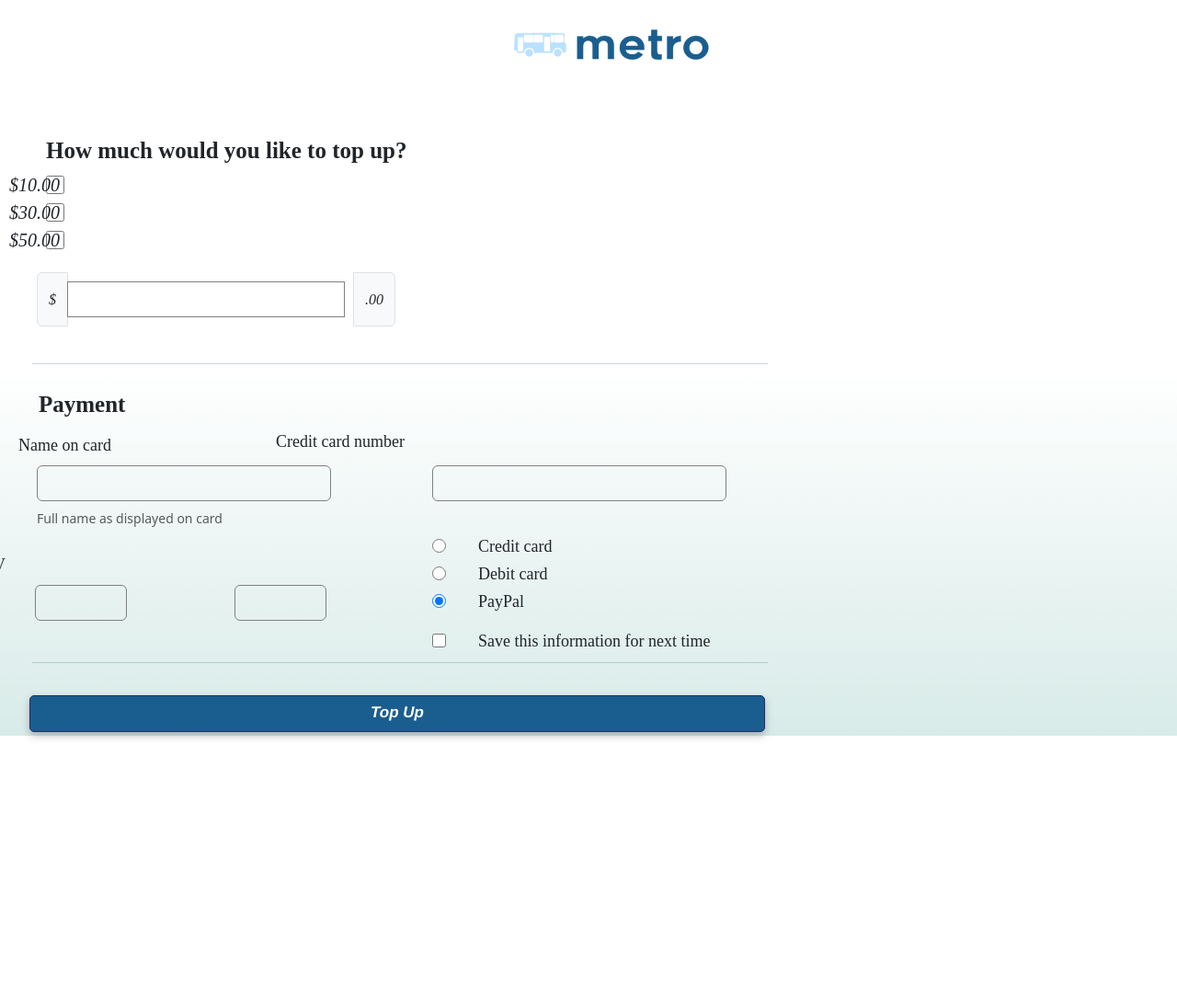
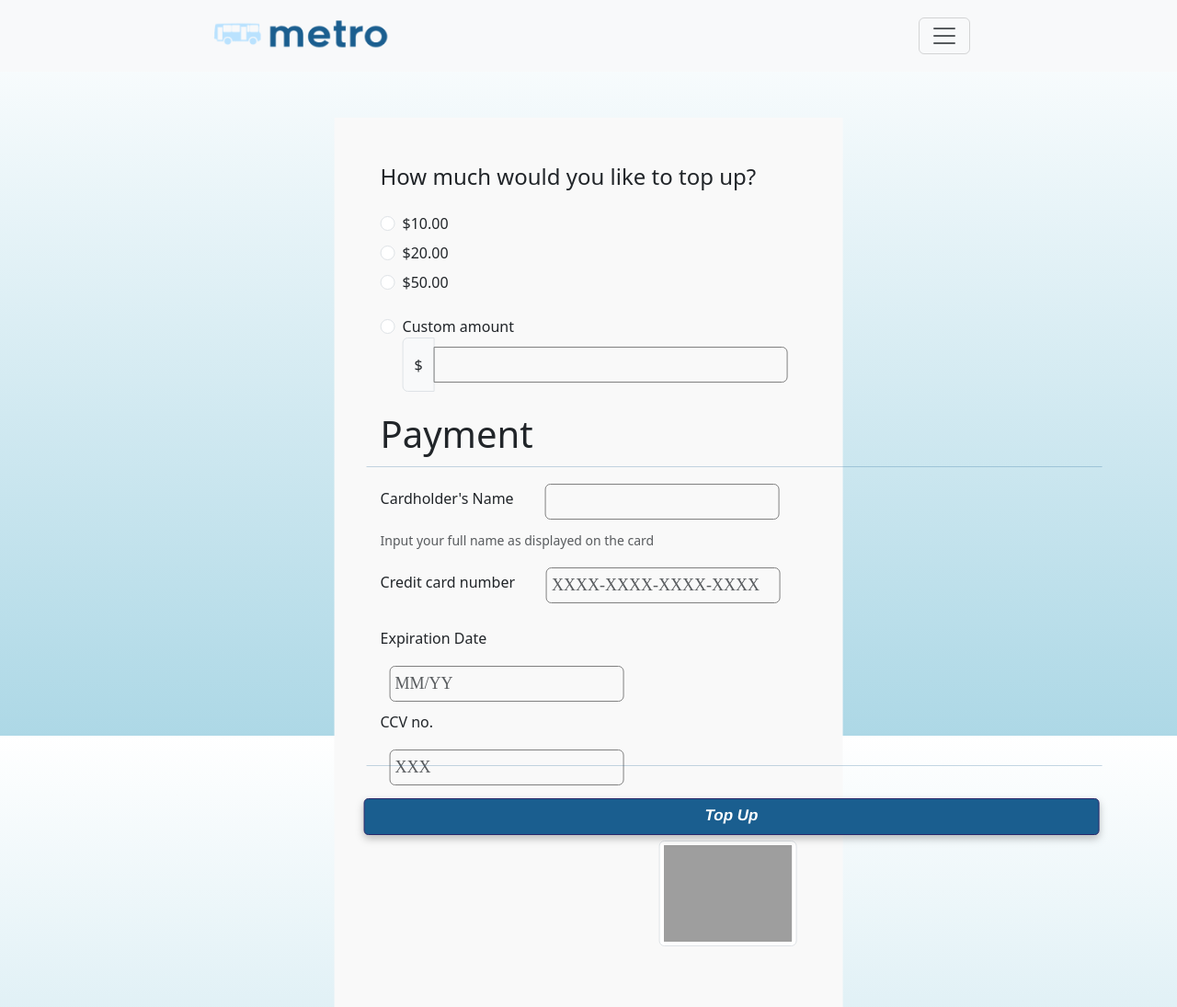
Before and after one commit to nicki-choo/CS203_MetroApp, a Flask app: page /top_up in a window 1280 px wide. Shown: the whole page at 92% size. Before the commit the page ends 804 px from the top, so only its background shows below. Run offline with Flask 3, Linux system fonts and the light colour scheme; grey boxes are pictures that could not be loaded.

Commit message:
Restyled some pages, next step is working on validation.

```diff
--- a/templates/base.html
+++ b/templates/base.html
@@ -28,7 +28,7 @@
                 <a class="nav-link active" aria-current="page" href="/">Home</a>
                 <a class="nav-link" href="/login">Login</a>
                 <a class="nav-link" href="/fares">Fares & Pricing</a>
-                <a class="nav-link">Top Up Bus Card</a>
+                <a class="nav-link" href="/top_up">Top Up Bus Card</a>
             </div>
         </div>
     </div>
--- a/templates/topUpCard.html
+++ b/templates/topUpCard.html
@@ -1,133 +1,97 @@
-<!DOCTYPE html>
-<html lang="en">
-<head>
-    <meta charset="UTF-8">
-    <meta name="viewport" content="width=device-width, initial-scale=1">
-    <link href="https://cdn.jsdelivr.net/npm/bootstrap@5.3.0-alpha3/dist/css/bootstrap.min.css" rel="stylesheet" integrity="sha384-KK94CHFLLe+nY2dmCWGMq91rCGa5gtU4mk92HdvYe+M/SXH301p5ILy+dN9+nJOZ" crossorigin="anonymous">
-    <link rel="stylesheet" type="text/css" href="{{ url_for('static', filename='styles.css') }}">
-    <script src="{{ url_for('static', filename='script.js') }}"></script>
-
-
+{% extends 'base.html' %}
+{% block head %}
 <title>Top Up Credit</title>
-
-
-<div class="metro_logo(topUp)"></div>
-
-<body class="topUp_background">
-
-
-<container class="TopUp-choices">
-<div class="Top-Up-form-check">
-  <h4 class="topUp_prompt">How much would you like to top up?</h4>
-  <input class="Top-Up-input1" type="checkbox" value="" id="flexCheck10">
-  <label class="Top-Up-label1" for="flexCheck10">
+{% endblock %}
+{% block body %}
+<div class="col-lg-8 col-sm-12 position-relative translate-middle-x start-50"
+    style="margin-top: 50px ; padding: 50px; background-color: #f9f9f9;">
+    <div class="col-6 col-sm-12">
+        <h4>How much would you like to top up?</h4>
+        <div class="form-check mt-4 mb-2">
+            <input class="form-check-input" name="flexRadioDefault" type="radio" id="tenTopUp">
+            <label class="form-check-label" for="tenTopUp">
                 $10.00
             </label>
-
-  <input class="Top-Up-input2" type="checkbox" value="" id="flexCheck30">
-  <label class="Top-Up-label2" for="flexCheck30">
-    $30.00
+        </div>
+        <div class="form-check mb-2">
+            <input class="form-check-input" name="flexRadioDefault" type="radio" id="twentyTopUp">
+            <label class="form-check-label" for="twentyTopUp">
+                $20.00
             </label>
-
-   <input class="Top-Up-input3" type="checkbox" value="" id="flexCheck50">
-  <label class="Top-Up-label3" for="flexCheck50">
+        </div>
+        <div class="form-check mb-2">
+            <input class="form-check-input" name="flexRadioDefault" type="radio" id="fiftyTopUp">
+            <label class="form-check-label" for="fiftyTopUp">
                 $50.00
             </label>
-
-  <div class="input-group topUp-add-in">
+        </div>
+        <div class="form-check mt-4">
+            <input class="form-check-input" name="flexRadioDefault" type="radio" id="custTopUp">
+            <label class="form-check-label" for="custTopUp">
+                Custom amount
+            </label>
+            <div class="input-group">
                 <span class="input-group-text">$</span>
-  <input type="text" class="form-control" aria-label="Amount (to the nearest dollar)">
-  <span class="input-group-text">.00</span>
+                <input type="text" class="form-control" aria-label="Custom Amount">
             </div>
         </div>
-</container>
-
-
-<container class="payment_name">
-<div class="row gy-3">
-    <h1 class="Payment">Payment</h1>
-    <div class="col-md-9">
-    <label for="cc-name" class="cc-label">Name on card</label>
-
-    <div class="cc-form-name">
-    <input type="text" class="form-control" id="cc-name" placeholder="" required>
-    <small class="text-body-secondary">Full name as displayed on card</small>
     </div>
-
+    <hr class="my-4 line1">
+    <div class="row align-items-center mb-2">
+        <h1 style="margin-top: 20px; margin-bottom: 20px;">Payment</h1>
+        <div class="col-auto">
+            <label for="cc-name" class="form-label">Cardholder's Name</label>
+        </div>
+        <div class="col-auto">
+            <input type="text" class="form-control" id="cc-name" required>
+        </div>
+        <div class="col-auto">
+            <span id="nameHelpInline" class="form-text">
+                Input your full name as displayed on the card
+            </span>
+        </div>
         <div class="invalid-feedback">
             Name on card is required
         </div>
     </div>
+    <div class="row align-items-center mb-3">
+        <div class="col-auto">
+            <label for="cc-number" class="form-label">Credit card number</label>
         </div>
-</container>
-
-<hr class="my-4 line1">
-
-<div class="col-md-9">
-<label for="cc-number" class="cc-number-label">Credit card number</label>
-
-<div class="cc-form-num" >
-<input type="text" class="form-control" id="cc-number" placeholder="" required>
+        <div class="col-auto">
+            <input type="text" class="form-control" id="cc-number" placeholder="XXXX-XXXX-XXXX-XXXX" required>
         </div>
-
         <div class="invalid-feedback">
             Credit card number is required
         </div>
     </div>
-
-<div class="col-md-3">
-<label for="cc-expiration" class="cc-expiration-label">Expiration</label>
-
-<div class="cc-form-expiration">
-<input type="text" class="form-control" id="cc-expiration" placeholder="" required>
+    <div class="row mt-3 mb-3 align-items-center">
+        <div class="col-auto">
+            <label for="cc-expiration" class="form-label">Expiration Date</label>
+            <input id="cc-expiration" type="text" class="form-control" placeholder="MM/YY" required>
         </div>
-
         <div class="invalid-feedback">
             Expiration date required
         </div>
-</div>
-
-<div class="col-md-3">
-<label for="cc-cvv" class="cc-cv-label">CVV</label>
-
-<div class="cc-form-cvv">
-<input type="text" class="form-control" id="cc-cvv" placeholder="" required>
+        <div class="col-auto">
+            <label for="cc-CCV" class="form-label">CCV no.</label>
+            <input id="cc-CCV" type="text" class="form-control" placeholder="XXX" required>
         </div>
         <div class="invalid-feedback">
             Security code required
         </div>
     </div>
-
-<div class="my-3">
-     <div class="credit-form-check">
-        <input id="credit" name="paymentMethod" type="radio" class="credit-card-input" checked required>
-              <label class="credit-card-label" for="credit">Credit card</label>
+    <div class="row mt-3 mb-3">
+        <div class="form-check">
+            <input type="checkbox" class="form-check-input" id="save-info">
+            <label class="form-label" for="save-info">Save card for next time</label>
         </div>
-
-     <div class="debit-form-check">
-        <input id="debit" name="paymentMethod" type="radio" class="debit-card-input" required>
-        <label class="debit-card-label" for="debit">Debit card</label>
+        <a href="#" class="link-disabled">
+            <img class="float-end img-thumbnail" src="static/logos/paypal.png" alt="PayPal Logo"
+            style="max-width: 150px;">
+        </a>
     </div>
-
-     <div class="paypal-form-check">
-       <input id="paypal" name="paymentMethod" type="radio" class="paypal-input" checked required>
-       <label class="paypal-label" for="paypal">PayPal</label>
+    <hr class="my-4 line2">
+    <button type="submit" class="topUp_button">Top Up</button>
 </div>
-</div>
-
-<div class="save-cc-form-check">
-    <input type="checkbox" class="save-info-input" id="save-info">
-    <label class="save-info-label" for="save-info">Save this information for next time</label>
-</div>
-
-<hr class="my-4 line2">
-
-
-<button type="submit" class="topUp_button">Top Up</button>
-
-
-
-
- <script src="https://cdn.jsdelivr.net/npm/bootstrap@5.3.0-alpha3/dist/js/bootstrap.bundle.min.js" integrity="sha384-ENjdO4Dr2bkBIFxQpeoTz1HIcje39Wm4jDKdf19U8gI4ddQ3GYNS7NTKfAdVQSZe" crossorigin="anonymous"></script>
-</body>
-</html>
+{% endblock %}
```
Lines whose indentation alone changed are shown as unchanged.
